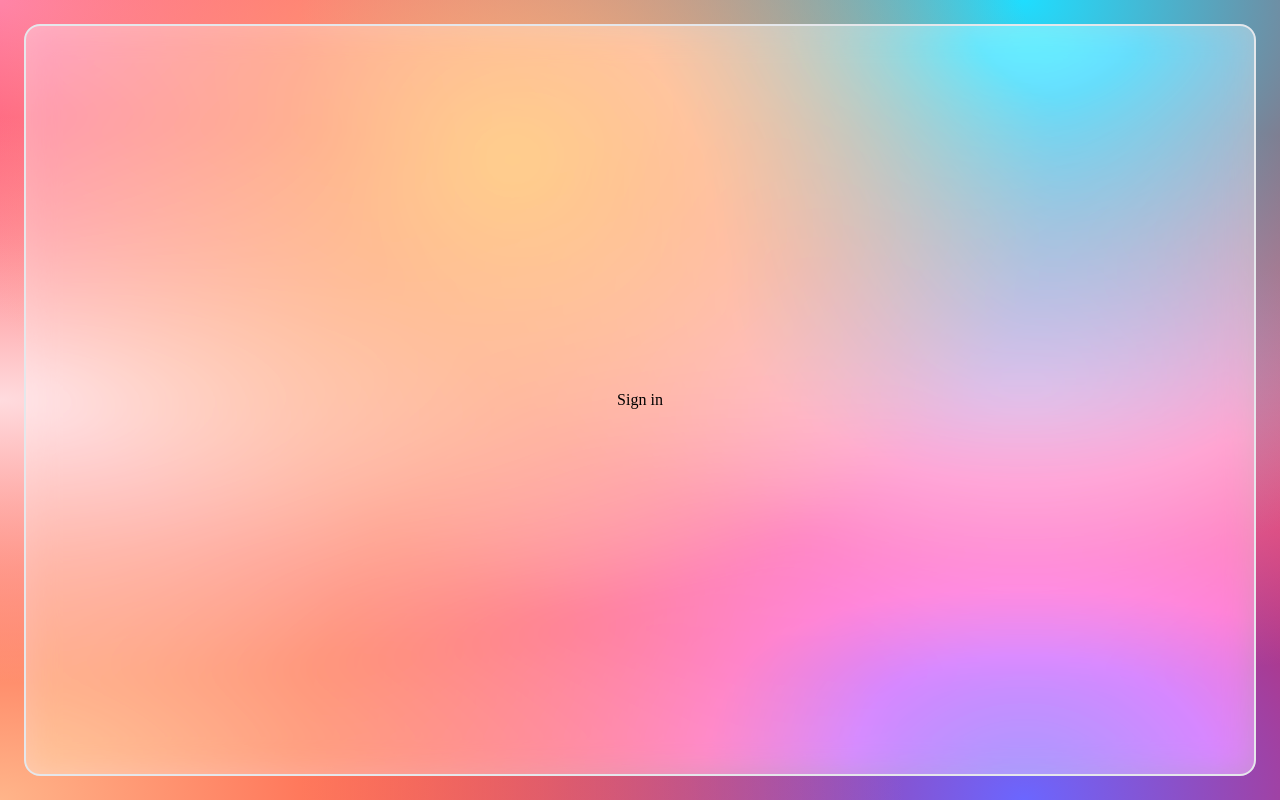
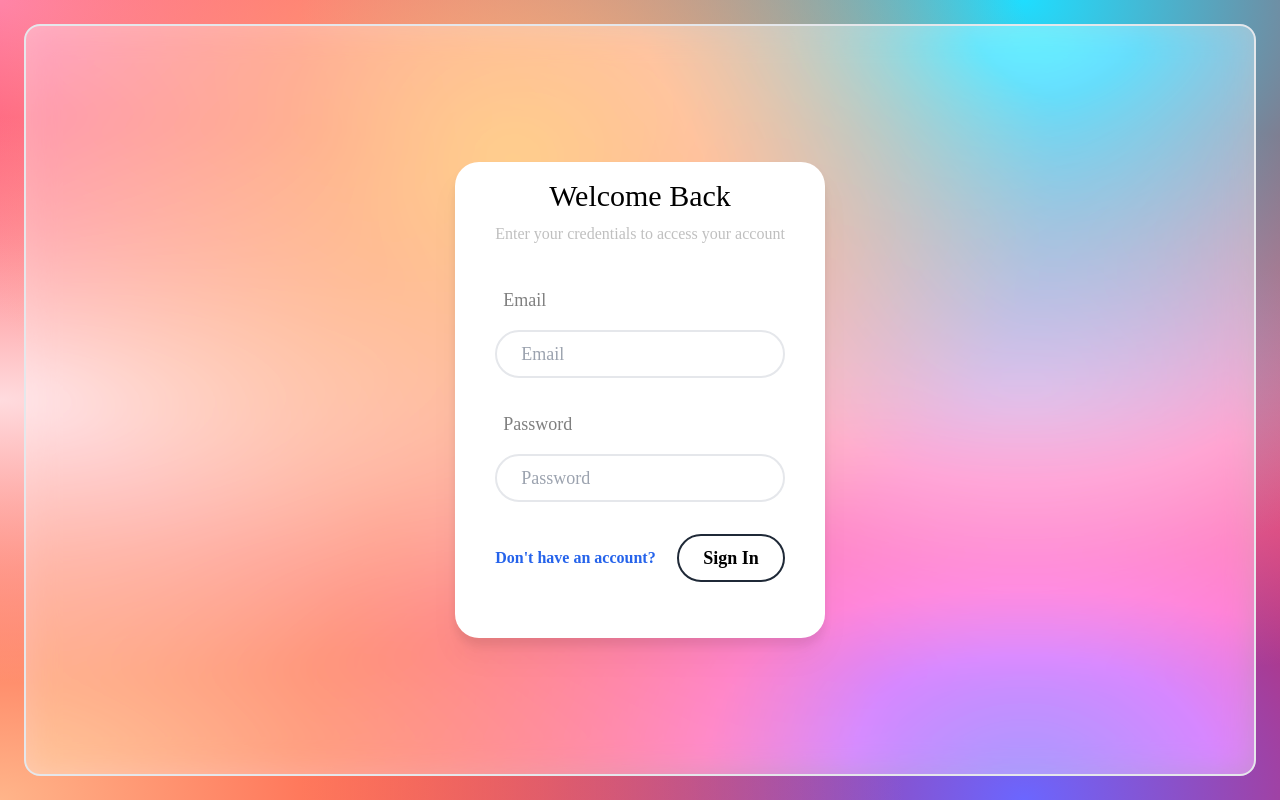
Before and after one commit to MarianHoroiu/NextJS-Projects-App, a Next.js app: page /signin in a window 1280 px wide. Built offline with nearby package versions, Linux system fonts and the light colour scheme.

Commit message:
create Auth pages

```diff
--- a/app/(auth)/register/page.tsx
+++ b/app/(auth)/register/page.tsx
@@ -0,0 +1,9 @@
+import AuthForm from "@/components/Authform";
+
+export default function Register() {
+  return (
+    <div>
+      <AuthForm mode="register" />
+    </div>
+  );
+}
--- a/app/(auth)/signin/page.tsx
+++ b/app/(auth)/signin/page.tsx
@@ -1,3 +1,9 @@
+import AuthForm from "@/components/Authform";
+
 export default function Signin() {
-  return <div>Sign in</div>;
+  return (
+    <div>
+      <AuthForm mode="signin" />
+    </div>
+  );
 }
```
